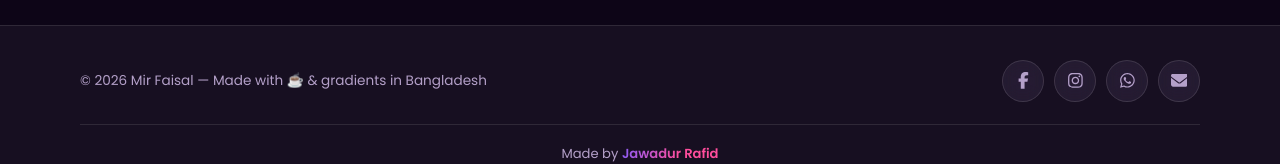
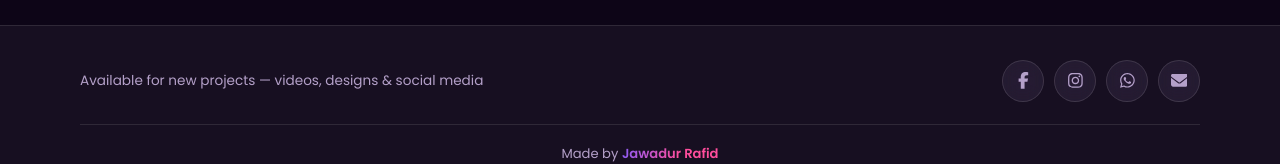
Before and after one commit to jawadur13/Faisal-Portfolio, a React (Vite) app: page / in a window 1280 px wide. Shown: the part 4949-5113 px from the top of the page. Built offline with nearby package versions, Linux system fonts and the light colour scheme.

Commit message:
chore: replace footer copyright line with availability tagline

```diff
--- a/src/components/Footer.jsx
+++ b/src/components/Footer.jsx
@@ -1,15 +1,13 @@
-import { profile, socials } from "../data.js";
+import { socials } from "../data.js";
 import Icon from "./Icon.jsx";
 import "./Footer.css";
-
-const year = new Date().getFullYear();
 
 export default function Footer() {
   return (
     <footer className="footer">
       <div className="container footer-inner">
         <div className="copy">
-          © {year} {profile.name} — Made with ☕ & gradients in Bangladesh
+          Available for new projects — videos, designs & social media
         </div>
         <div className="footer-socials">
           {socials.map((s) => (
```
